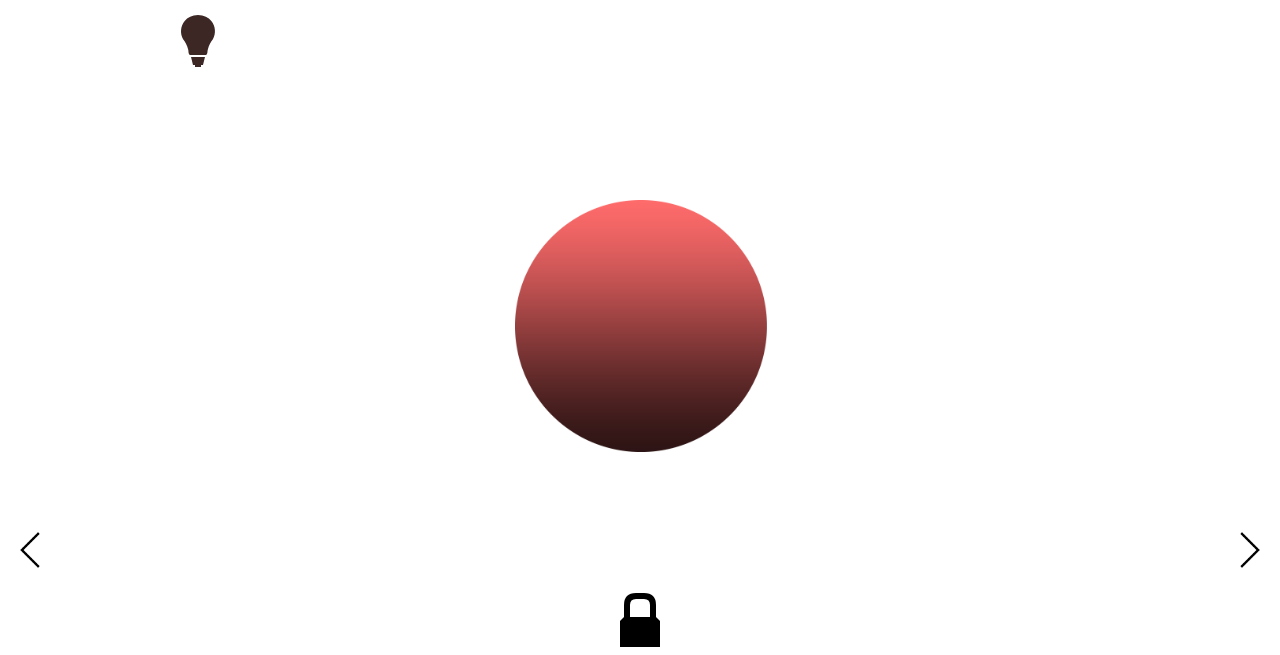
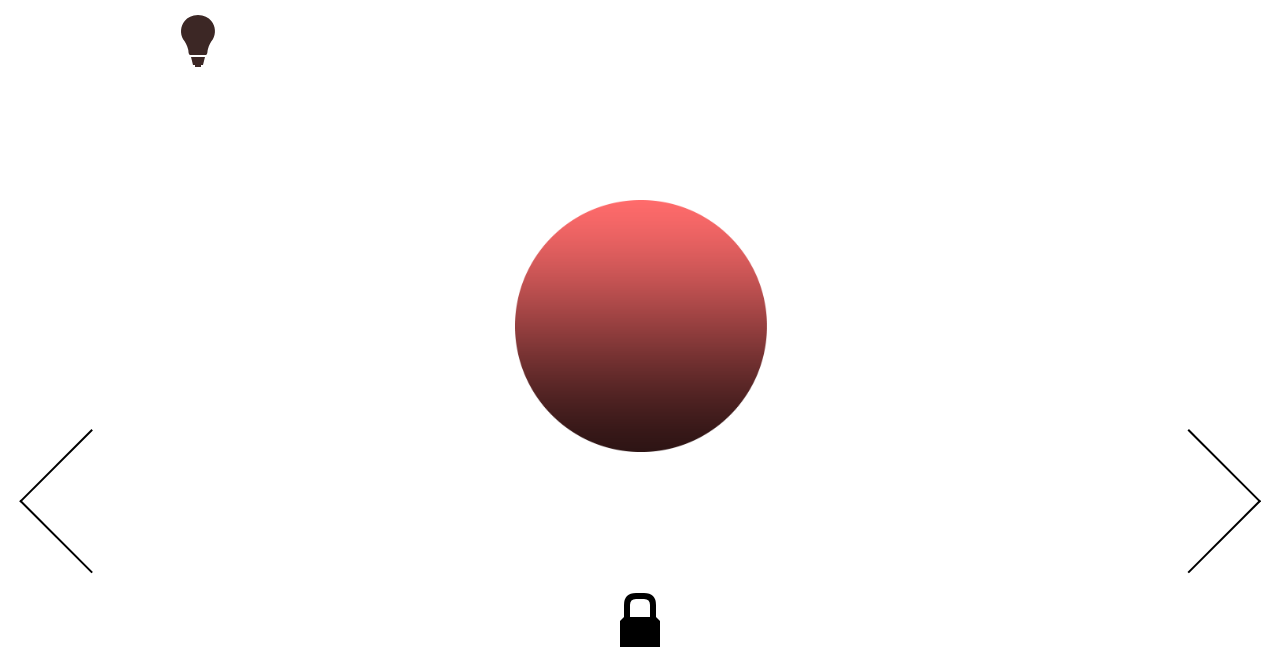
Before and after one commit to udaksystems/MobApp, a plain HTML site: page www/index.html in a window 1280 px wide. Shown: the part 145-800 px from the top of the page. Drawn offline with Linux system fonts and the light colour scheme.

Commit message:
Add files via upload

```diff
--- a/www/css/index.css
+++ b/www/css/index.css
@@ -108,19 +108,6 @@ h1 {
     left: 0px;
 	z-index: 99;
 }
-.arrow-right{
-	position: absolute;
-	right: 0px;
-	bottom: 0px;
-    padding:85px 10px
-
-}
-.arrow-left{
-	position: absolute;
-	left: 0px;
-	bottom: 0px;
-    padding:85px 10px;
-}
 .lock {
     position: absolute;
     bottom: 5px;
@@ -229,7 +216,40 @@ h1 {
   stroke-dashoffset: -115px;
   stroke-dasharray: 1px 220px;
 }
-
 body {
 	overflow-x: hidden;
 }
+
+.arrowRight {
+  float: right;
+  box-sizing: border-box;
+  height: 8vw;
+  width: 8vw;
+  border-style: solid;
+  border-color: black;
+  border-width: 0px 2px 2px 0px;
+  transform: rotate(-45deg);
+  transition: border-width 150ms ease-in-out;
+  margin-right: 40px;
+}
+.arrowRight:hover {
+  border-bottom-width: 4px;
+  border-right-width: 4px;
+}
+
+.arrowLeft {
+  float: left;
+  box-sizing: border-box;
+  height: 8vw;
+  width: 8vw;
+  border-style: solid;
+  border-color: black;
+  border-width: 0px 2px 2px 0px;
+  transform: rotate(135deg);
+  transition: border-width 150ms ease-in-out;
+  margin-left: 40px;
+}
+.arrowLeft:hover {
+  border-bottom-width: 4px;
+  border-right-width: 4px;
+}
--- a/www/index.html
+++ b/www/index.html
@@ -65,13 +65,14 @@
 		</div>
         <!-- <div class="circle-sensor"><img class="circle-sensor" src="img/circle-sensor.png" width="232" height="232"/></div>	           /* kad lock-open tad parādās šis aplis */-->
 
-        <div class="arrow-left"><img class="arrow-left" src="img/arrow-left.png" width="40" height="40"/></div>
-        <div class="arrow-right"><img class="arrow-right" id="lock "src="img/arrow-right.png" width="40" height="40"/></div>
+       <!-- <div class="arrow-left"><img class="arrow-left" src="img/arrow-left.png" width="40" height="40"/></div>
+        <div class="arrow-right"><img class="arrow-right" id="lock "src="img/arrow-right.png" width="40" height="40"/></div> --->
 
 
 
 		<div class="lock">
 			<svg style="width: 40px; height: auto;" viewBox="0 -135 100 135" xmlns="http://www.w3.org/2000/svg" xmlns:xlink="http://www.w3.org/1999/xlink">
+
 
 
 				<g id="lock" fill="currentColor">
@@ -85,8 +86,11 @@
 			  </svg>
 			<!--img class="lock" src="img/lock.png" width="40" height="40" onclick="change();"/-->
 		</div>
-		<!-- <div class="lock"><img class="lock-Open" src="img/lock-Open.png" width="40" height="40"/></div> 	                           /* jāpievieno javasript lai mainās no lock uz lock-Open */ -->
+		<!-- <div class="lock"><img class="lock-Open" src="img/lock-Open.png" width="40" height="40"/></div> 		/* jāpievieno javasript lai mainās no lock uz lock-Open */ -->
 
+
+		<div class="arrowRight"></div>
+		<div class="arrowLeft"></div>
 
 
 
--- a/www/js/index.js
+++ b/www/js/index.js
@@ -81,10 +81,14 @@ $( document ).ready(function() {
 		if($(this).hasClass('lock-open')) {
 			//$('.circle-img-1').hide();
 			$('.circle-img-2').fadeIn();
+			$('.arrowRight').hide();
+			$('.arrowLeft').hide();
 		}
 		else {
 			$('.circle-img-2').fadeOut();
 			//$('.circle-img-1').show();
+			$('.arrowRight').show();
+			$('.arrowLeft').show();
 		}
 	});
 
```
